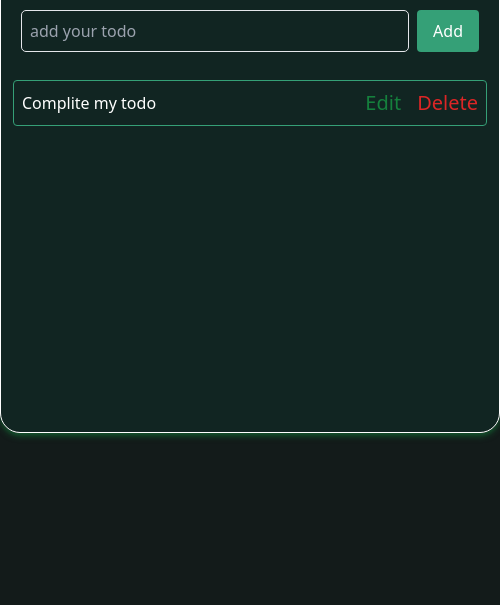
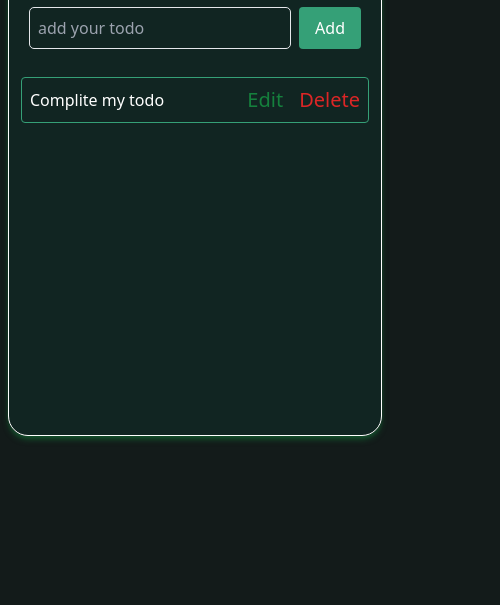
Before and after one commit to marleyudoy/todo-app, a website: page index.html in a window 390 px wide. Shown: the part 239-844 px from the top of the page, 500 px wide, since content can reach past the window. Drawn offline with Linux system fonts and the light colour scheme.

Commit message:
now have responsived the ui for any divice. which is i forgotten to do

```diff
--- a/index.html
+++ b/index.html
@@ -14,9 +14,9 @@
       referrerpolicy="no-referrer"
     />
   </head>
-  <body class="bg-[#131b1a] grid w-full h-[100vh] place-items-center">
-    <section>
-      <div class="main-todo-div">
+  <body class="bg-[#131b1a] grid w-full h-[100vh] place-items-center px-2">
+    <section class="main-todo-div">
+      <div>
         <h1 class="text-center text-3xl font-bold text-[rgb(53,160,119)]">
           TO-DO LIST
         </h1>
@@ -30,7 +30,7 @@
           />
           <button
             id="addBtn"
-            class="bg-[rgb(53,160,119)] hover:bg-[rgb(32,156,88)] hover:outline hover:outline-[1px] outline-lime-950-green-400 transition-all text-white px-4 py-2 rounded-[4px]"
+            class="bg-[rgb(53,160,119)] hover:bg-[rgb(32,156,88)] hover:outline hover:outline-[1px] hover:outline-green-400 transition-all text-white px-4 py-2 rounded-[4px]"
           >
             Add
           </button>
--- a/index.js
+++ b/index.js
@@ -26,6 +26,7 @@ function addTodoList() {
     return false;
   }
   if(addBtn.innerHTML === "Save"){
+    addBtn.innerHTML = "Add"
     isEdit.previousElementSibling.innerHTML = inputText
     todoInput.value = ''
     todoInput.focus()
--- a/style.css
+++ b/style.css
@@ -2,11 +2,11 @@
 @tailwind components;
 @tailwind utilities;
 .main-todo-div {
-  @apply w-[500px] h-[500px] bg-[rgba(16,61,55,0.3)] border border-white rounded-[20px] p-3 shadow-md shadow-green-900;
+  @apply w-[100%] sm:w-[70%] md:w-[60%] lg:w-[50%] xl:w-[40%] h-[60%] bg-[rgba(16,61,55,0.3)] border border-white rounded-[20px] p-3 shadow-md shadow-green-900;
 }
 
 .todoItem {
-  @apply flex justify-between items-center gap-4 px-2 py-2 border border-[rgb(53,160,119)] rounded-[4px] mt-3 hover:bg-[rgb(22,65,49)];
+  @apply flex justify-between items-center gap-4 px-2 py-2 border border-[rgb(53,160,119)] rounded-[4px] mt-3 hover:bg-[rgb(22,65,49)] cursor-pointer;
 }
 .editBtn {
   @apply text-xl cursor-pointer text-green-700;
```
Also changed, not shown: dist/output.css.
